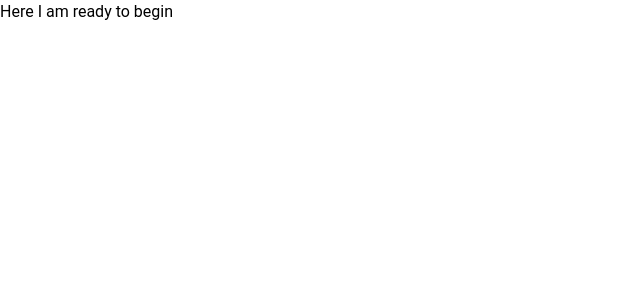
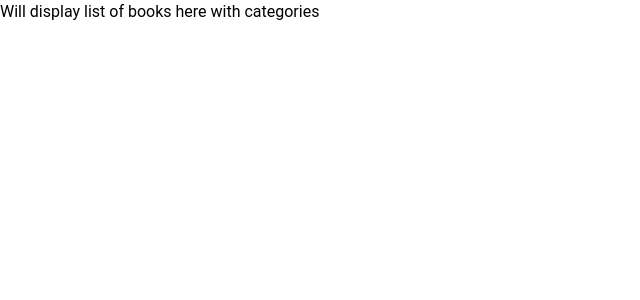
Before and after one commit to pkkalive/BookTracking, a React (Create React App) app: page / in a window 1280 px wide. Shown: the top 300 px of the page, without its empty margins (0-640 px from the left). Built offline with nearby package versions, Linux system fonts and the light colour scheme; no server answers.

Commit message:
created bookslist and passed props

```diff
--- a/src/App.js
+++ b/src/App.js
@@ -1,8 +1,10 @@
 import React, { Component } from 'react';
 import * as BooksAPI from './utils/BooksAPI';
+import { Route } from 'react-router-dom';
+import BooksList from './BooksList';
 import './App.css';
 
-class App extends React.Component {
+class App extends Component {
   state = {
     books : []
   }
@@ -14,13 +16,17 @@ class App extends React.Component {
   }
 
   render() {
-    console.log(this.state.books);
     return (
       <div className="app">
-        Here I am ready to begin
+        <Route exact path = "/" render = {() => (
+            <BooksList
+              books = {this.state.books}
+            />
+          )}
+          />
       </div>
     )
   }
 }
 
-export default App
+export default App;
--- /dev/null
+++ b/src/BooksList.js
@@ -0,0 +1,15 @@
+import React, { Component } from 'react';
+
+class BooksList extends Component {
+
+  render() {
+  	console.log (this.props.books);
+    return (
+      <div >
+        Will display list of books here with categories
+      </div>
+    )
+  }
+}
+
+export default BooksList;
--- a/src/index.js
+++ b/src/index.js
@@ -1,8 +1,12 @@
 import React from 'react';
 import ReactDOM from 'react-dom';
 import './index.css';
+import { BrowserRouter } from 'react-router-dom';
 import App from './App';
 import registerServiceWorker from './registerServiceWorker';
 
-ReactDOM.render(<App />, document.getElementById('root'));
+ReactDOM.render(
+	<BrowserRouter>
+    <App />
+  </BrowserRouter>, document.getElementById('root'));
 registerServiceWorker();
```
